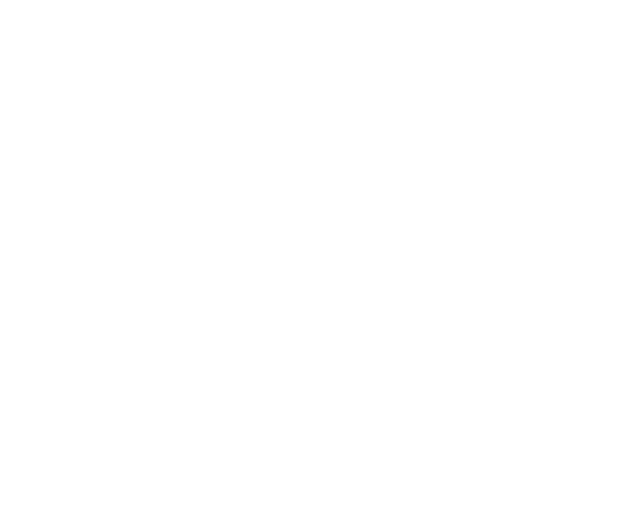
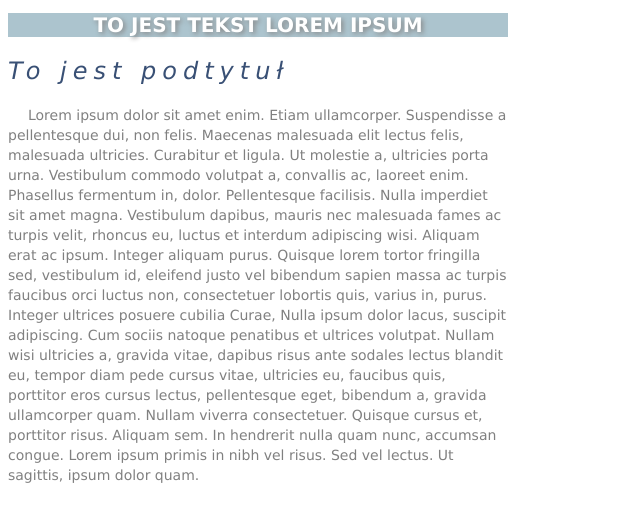
Before and after one commit to mareknibelski/exercises_html_css, a plain HTML site: page 10.Stylowanie_tekstu/index.html in a window 1280 px wide. Shown: the whole page, without its empty margins (0-640 px from the left). Drawn offline with Linux system fonts and the light colour scheme.

Commit message:
add 10 work

```diff
--- a/10.Stylowanie_tekstu/css/style.css
+++ b/10.Stylowanie_tekstu/css/style.css
@@ -0,0 +1,29 @@
+body {
+  font-family: Verdana, Arial, sans-serif;
+}
+
+div {
+  width: 500px;
+}
+
+h1 {
+  background: #ACC4CE;
+  color: white;
+  font-size: 20px;
+  text-shadow: 2px 2px 5px #878787;
+  text-align: center;
+}
+
+h2 {
+  color: #395075;
+  letter-spacing: 6px;
+  font-style: italic;
+  font-weight: lighter;
+}
+
+p {
+  color: grey;
+  font-size: 14px;
+  line-height: 20px;
+  text-indent: 20px;
+}
--- a/10.Stylowanie_tekstu/index.html
+++ b/10.Stylowanie_tekstu/index.html
@@ -3,8 +3,13 @@
 <head>
     <meta charset="UTF-8">
     <title>Task 10</title>
+    <link rel="stylesheet" href="css/style.css">
 </head>
 <body>
-
+  <div>
+    <h1>TO JEST TEKST LOREM IPSUM</h1>
+    <h2>To jest podtytuł</h2>
+    <p>Lorem ipsum dolor sit amet enim. Etiam ullamcorper. Suspendisse a pellentesque dui, non felis. Maecenas malesuada elit lectus felis, malesuada ultricies. Curabitur et ligula. Ut molestie a, ultricies porta urna. Vestibulum commodo volutpat a, convallis ac, laoreet enim. Phasellus fermentum in, dolor. Pellentesque facilisis. Nulla imperdiet sit amet magna. Vestibulum dapibus, mauris nec malesuada fames ac turpis velit, rhoncus eu, luctus et interdum adipiscing wisi. Aliquam erat ac ipsum. Integer aliquam purus. Quisque lorem tortor fringilla sed, vestibulum id, eleifend justo vel bibendum sapien massa ac turpis faucibus orci luctus non, consectetuer lobortis quis, varius in, purus. Integer ultrices posuere cubilia Curae, Nulla ipsum dolor lacus, suscipit adipiscing. Cum sociis natoque penatibus et ultrices volutpat. Nullam wisi ultricies a, gravida vitae, dapibus risus ante sodales lectus blandit eu, tempor diam pede cursus vitae, ultricies eu, faucibus quis, porttitor eros cursus lectus, pellentesque eget, bibendum a, gravida ullamcorper quam. Nullam viverra consectetuer. Quisque cursus et, porttitor risus. Aliquam sem. In hendrerit nulla quam nunc, accumsan congue. Lorem ipsum primis in nibh vel risus. Sed vel lectus. Ut sagittis, ipsum dolor quam.</p>
+  </div>
 </body>
 </html>
```
